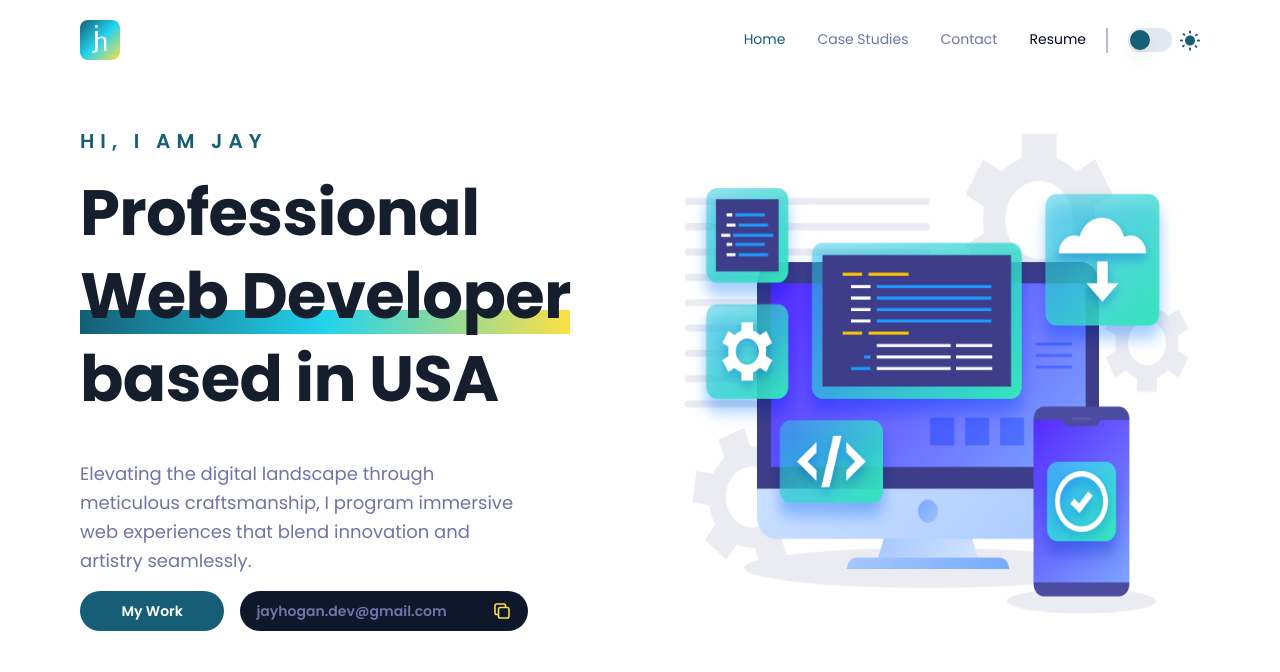
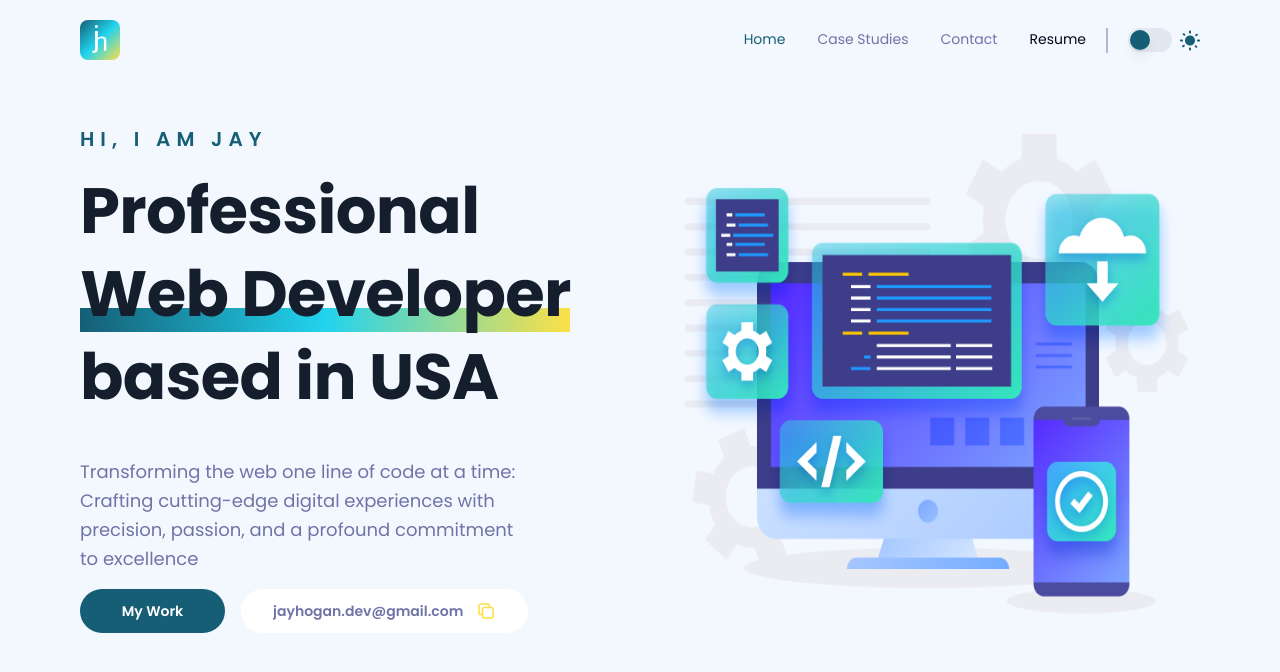
Before and after one commit to jayhogan-dev/portfolio, a Next.js app: page / in a window 1280 px wide. Shown: the top 672 px of the page. Built offline with nearby package versions, Linux system fonts and the light colour scheme.

Commit message:
feat: button size updated

```diff
--- a/app/layout.tsx
+++ b/app/layout.tsx
@@ -18,7 +18,7 @@ export default function RootLayout({
   return (
     <html lang="en">
       <body
-        className={`w-full h-full max-w-[1440px] bg-white dark:bg-primary-black-200 py-5 px-6 md:px-10 lg:px-20 ${poppins.className}`}
+        className={`w-full h-full max-w-[1440px] bg-primary-white-800 dark:bg-primary-black-200 py-5 px-6 md:px-10 lg:px-20 ${poppins.className}`}
       >
         <Navbar />
         {children}
--- a/app/page.tsx
+++ b/app/page.tsx
@@ -13,15 +13,21 @@ export default function Home() {
           <div className="relative -top-14 bg-gradient-to-r from-cyan-800 via-cyan-400 to-yellow-300 h-4 w-[280px] lg:w-[370px] lg:-top-[70px] xl:h-6 xl:w-[490px] xl:-top-[110px] -z-10" />
         </h1>
         <p className="text-small-regular lg:text-body-regular text-primary-white-500 dark:text-primary-white-800">
-          Elevating the digital landscape through meticulous craftsmanship, I
-          program immersive web experiences that blend innovation and artistry
-          seamlessly.
+          Transforming the web one line of code at a time: Crafting cutting-edge
+          digital experiences with precision, passion, and a profound commitment
+          to excellence
         </p>
         <div className="flex flex-col w-full gap-4 lg:flex-row">
-          <Button className="lg:w-1/3">My Work</Button>
+          <Button
+            className="lg:w-1/3"
+            size="lg"
+          >
+            My Work
+          </Button>
           <Button
             variant="default"
             className="lg:w-2/3"
+            size="lg"
           >
             <div className="flex w-full justify-between items-center truncate">
               <span className="text-primary-white-500">
--- a/components/ui/button.tsx
+++ b/components/ui/button.tsx
@@ -9,7 +9,7 @@ const buttonVariants = cva(
   {
     variants: {
       variant: {
-        default: "bg-primary text-primary-foreground hover:bg-primary/90",
+        default: "bg-white hover:bg-primary/90",
         destructive:
           "bg-destructive text-destructive-foreground hover:bg-destructive/90",
         outline:
@@ -22,8 +22,8 @@ const buttonVariants = cva(
       },
       size: {
         default: "h-10 px-4 py-2",
-        sm: "h-9 rounded-md px-3",
-        lg: "h-11 rounded-md px-8",
+        sm: "h-9 rounded-3xl px-3",
+        lg: "h-11 rounded-3xl px-8",
         icon: "h-10 w-10",
       },
     },
```
